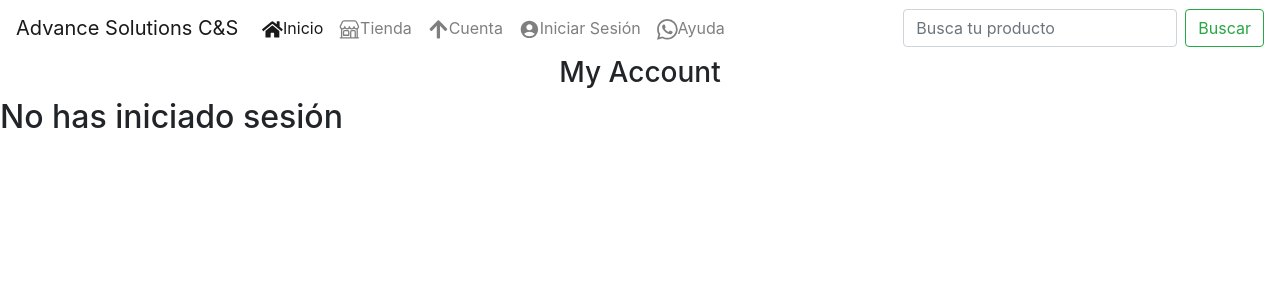
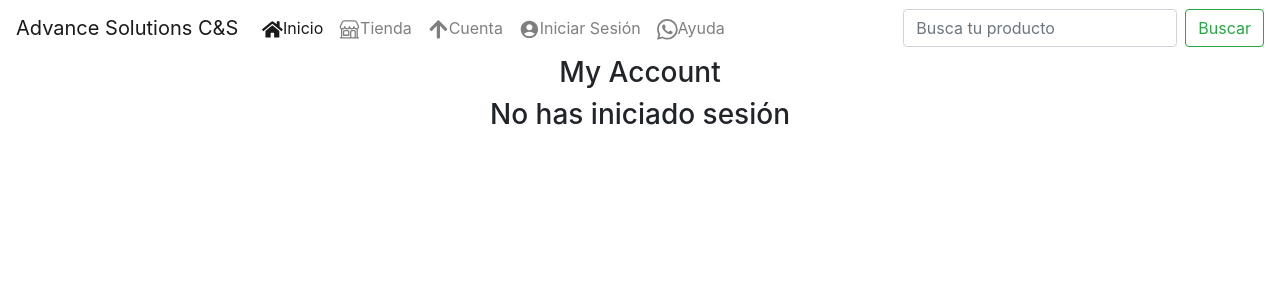
Before and after one commit to DiamondSoftS/WebAppOnlineStore2, a React (Create React App) app: page /MiCuenta in a window 1280 px wide. Shown: the top 300 px of the page. Built offline with nearby package versions, Linux system fonts and the light colour scheme.

Commit message:
system update

```diff
--- a/src/Contacto.js
+++ b/src/Contacto.js
@@ -17,7 +17,11 @@ const Registro = () => {
           <img src={user?.picture} alt={user?.name} /> <h3>Bienvenido {user?.name}</h3>
         </div>
       ) : (
-        <h2>No has iniciado sesión</h2>
+        <>
+        <center>
+        <h3>No has iniciado sesión</h3>
+        </center>
+        </>
       )}
     </>
   );
```
